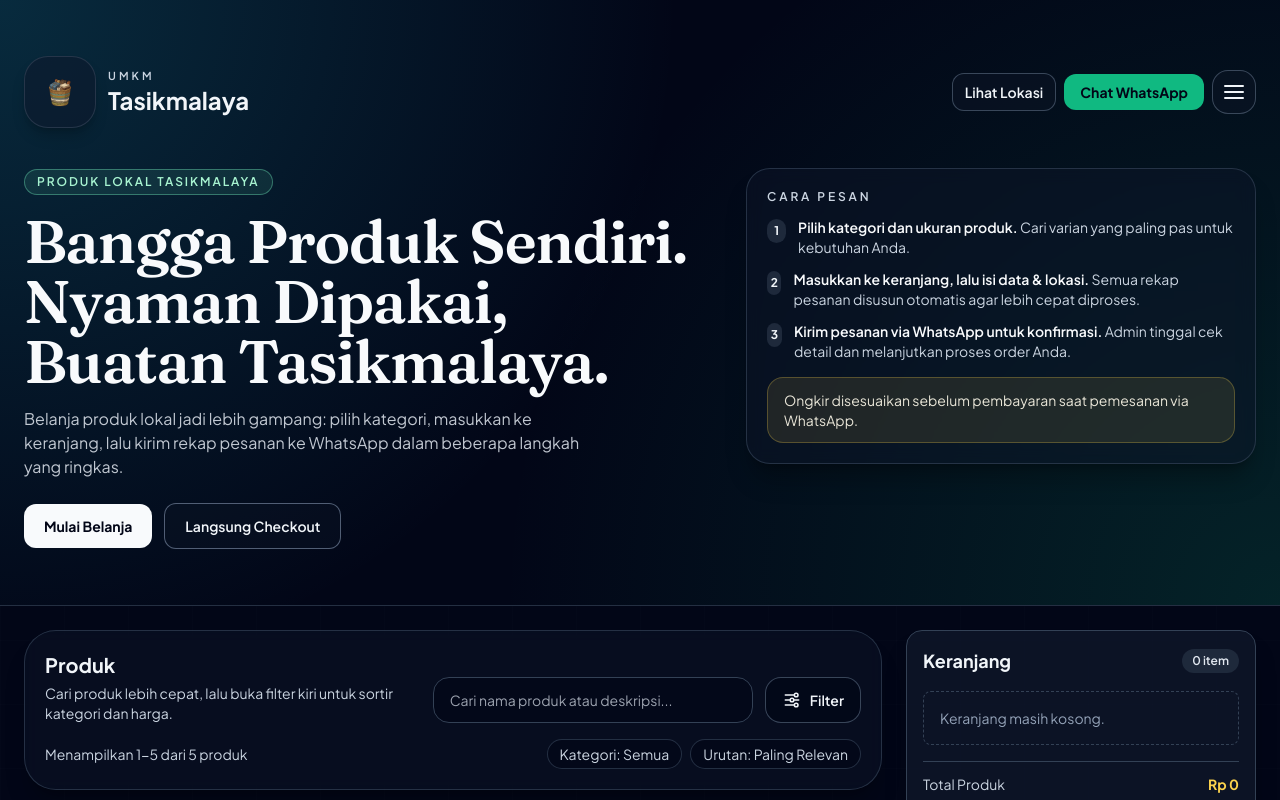
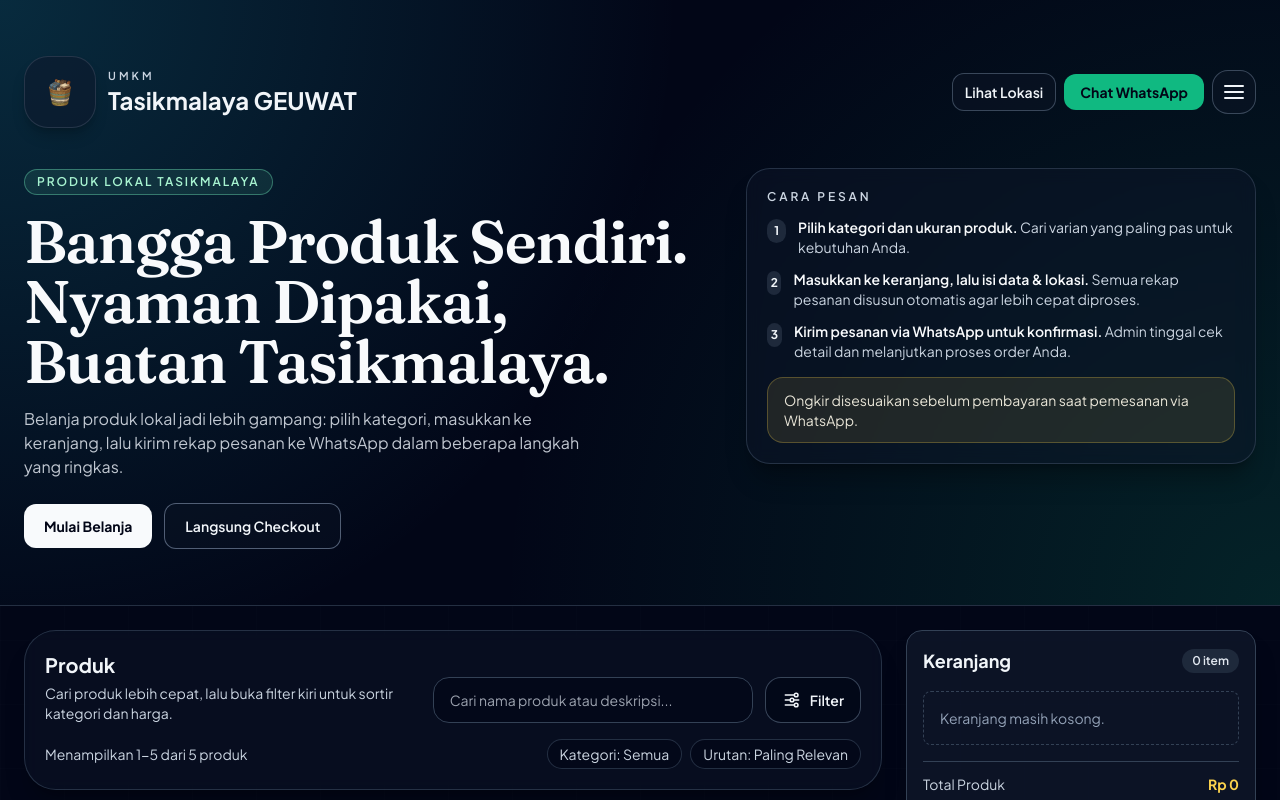
Before and after one commit to usaha-website/UMKM-TASIKMALAYA, a Next.js app: page / in a window 1280 px wide. Shown: the top 800 px of the page. Built offline with nearby package versions, Linux system fonts and the light colour scheme.

Commit message:
Update brand name and social links

```diff
--- a/app/layout.tsx
+++ b/app/layout.tsx
@@ -4,7 +4,7 @@
 
 import './globals.css';
 
-const siteUrl = new URL('https://umkmtasikmalaya.netlify.app/');
+const siteUrl = new URL('https://umkmtasikmalayageuwat.netlify.app/');
 
 const bodyFont = Plus_Jakarta_Sans({
   subsets: ['latin'],
@@ -21,16 +21,16 @@
 export const metadata: Metadata = {
   metadataBase: siteUrl,
   title: {
-    default: 'UMKM Tasikmalaya',
-    template: '%s | UMKM Tasikmalaya',
+    default: 'UMKM Tasikmalaya GEUWAT',
+    template: '%s | UMKM Tasikmalaya GEUWAT',
   },
   description:
-    'Belanja produk lokal UMKM Tasikmalaya dengan alur pemesanan cepat via WhatsApp. Produk harian berkualitas dari pelaku usaha lokal.',
+    'Belanja produk lokal UMKM Tasikmalaya GEUWAT dengan alur pemesanan cepat via WhatsApp. Produk harian berkualitas dari pelaku usaha lokal.',
   alternates: {
     canonical: '/',
   },
   keywords: [
-    'UMKM Tasikmalaya',
+    'UMKM Tasikmalaya GEUWAT',
     'produk lokal Tasikmalaya',
     'singlet',
     'celana dalam',
@@ -41,24 +41,24 @@
     type: 'website',
     locale: 'id_ID',
     url: '/',
-    siteName: 'UMKM Tasikmalaya',
-    title: 'UMKM Tasikmalaya',
+    siteName: 'UMKM Tasikmalaya GEUWAT',
+    title: 'UMKM Tasikmalaya GEUWAT',
     description:
-      'Belanja produk lokal UMKM Tasikmalaya dengan alur pemesanan cepat via WhatsApp. Produk harian berkualitas dari pelaku usaha lokal.',
+      'Belanja produk lokal UMKM Tasikmalaya GEUWAT dengan alur pemesanan cepat via WhatsApp. Produk harian berkualitas dari pelaku usaha lokal.',
     images: [
       {
         url: '/og-umkm-tasikmalaya.png',
         width: 1200,
         height: 630,
-        alt: 'UMKM Tasikmalaya',
+        alt: 'UMKM Tasikmalaya GEUWAT',
       },
     ],
   },
   twitter: {
     card: 'summary_large_image',
-    title: 'UMKM Tasikmalaya',
+    title: 'UMKM Tasikmalaya GEUWAT',
     description:
-      'Belanja produk lokal UMKM Tasikmalaya dengan alur pemesanan cepat via WhatsApp. Produk harian berkualitas dari pelaku usaha lokal.',
+      'Belanja produk lokal UMKM Tasikmalaya GEUWAT dengan alur pemesanan cepat via WhatsApp. Produk harian berkualitas dari pelaku usaha lokal.',
     images: ['/og-umkm-tasikmalaya.png'],
   },
   robots: {
@@ -77,7 +77,7 @@
       '@context': 'https://schema.org',
       '@type': 'LocalBusiness',
       '@id': `${siteUrl}#localbusiness`,
-      name: 'UMKM Tasikmalaya',
+      name: 'UMKM Tasikmalaya GEUWAT',
       url: siteUrl.toString(),
       image: `${siteUrl}LogoUMKM%20Tasikmalaya-Photoroom.png`,
       telephone: '+6282338792512',
@@ -99,7 +99,7 @@
       '@context': 'https://schema.org',
       '@type': 'WebSite',
       '@id': `${siteUrl}#website`,
-      name: 'UMKM Tasikmalaya',
+      name: 'UMKM Tasikmalaya GEUWAT',
       url: siteUrl.toString(),
     },
   ];
--- a/app/page.tsx
+++ b/app/page.tsx
@@ -5,7 +5,7 @@
 export const metadata: Metadata = {
   title: 'Produk Lokal Tasikmalaya',
   description:
-    'Belanja produk lokal UMKM Tasikmalaya dengan checkout via WhatsApp. Pilih singlet, celana, dan celana dalam berkualitas untuk kebutuhan harian.',
+    'Belanja produk lokal UMKM Tasikmalaya GEUWAT dengan checkout via WhatsApp. Pilih singlet, celana, dan celana dalam berkualitas untuk kebutuhan harian.',
   alternates: {
     canonical: '/',
   },
--- a/app/robots.ts
+++ b/app/robots.ts
@@ -8,6 +8,6 @@
         allow: '/',
       },
     ],
-    sitemap: 'https://umkmtasikmalaya.netlify.app/sitemap.xml',
+    sitemap: 'https://umkmtasikmalayageuwat.netlify.app/sitemap.xml',
   };
 }
--- a/app/sitemap.ts
+++ b/app/sitemap.ts
@@ -1,6 +1,6 @@
 import type { MetadataRoute } from 'next';
 
-const baseUrl = 'https://umkmtasikmalaya.netlify.app';
+const baseUrl = 'https://umkmtasikmalayageuwat.netlify.app';
 
 export default function sitemap(): MetadataRoute.Sitemap {
   const now = new Date();
--- a/components/StoreHeader.tsx
+++ b/components/StoreHeader.tsx
@@ -72,7 +72,7 @@
   mapUrl,
   eyebrow = 'Produk Lokal Tasikmalaya',
   title = 'Bangga Produk Sendiri. Nyaman Dipakai, Buatan Tasikmalaya.',
-  description = 'Setiap pembelian produk lokal berarti kamu ikut menghidupkan UMKM Tasikmalaya. Kualitas kami jaga, harga tetap masuk akal, dan uangnya berputar kembali untuk warga sendiri.',
+  description = 'Setiap pembelian produk lokal berarti kamu ikut menghidupkan UMKM Tasikmalaya GEUWAT. Kualitas kami jaga, harga tetap masuk akal, dan uangnya berputar kembali untuk warga sendiri.',
   primaryAction = {
     href: '#produk',
     label: 'Mulai Belanja',
@@ -188,7 +188,7 @@
             <div className="inline-flex h-16 w-16 shrink-0 items-center justify-center rounded-3xl border border-slate-700/70 bg-slate-900/50 p-2 shadow-lg shadow-black/20 md:h-[72px] md:w-[72px]">
               <Image
                 src="/LogoUMKM%20Tasikmalaya-Photoroom.png"
-                alt="Logo UMKM Tasikmalaya"
+                alt="Logo UMKM Tasikmalaya GEUWAT"
                 width={80}
                 height={80}
                 priority
--- a/components/StoreMapSection.tsx
+++ b/components/StoreMapSection.tsx
@@ -51,7 +51,7 @@
             target="_blank"
             rel="noreferrer"
             className="inline-flex h-11 w-11 items-center justify-center rounded-full border border-slate-700 bg-slate-900/60 text-slate-100 transition hover:border-emerald-300/50 hover:text-emerald-200"
-            aria-label="Instagram UMKM Tasikmalaya"
+            aria-label="Instagram UMKM Tasikmalaya GEUWAT"
           >
             <svg viewBox="0 0 24 24" className="h-5 w-5" fill="none" aria-hidden="true">
               <rect x="3" y="3" width="18" height="18" rx="5" stroke="currentColor" strokeWidth="1.6" />
@@ -64,7 +64,7 @@
             target="_blank"
             rel="noreferrer"
             className="inline-flex h-11 w-11 items-center justify-center rounded-full border border-slate-700 bg-slate-900/60 text-slate-100 transition hover:border-emerald-300/50 hover:text-emerald-200"
-            aria-label="Facebook UMKM Tasikmalaya"
+            aria-label="Facebook UMKM Tasikmalaya GEUWAT"
           >
             <svg viewBox="0 0 24 24" className="h-5 w-5" fill="currentColor" aria-hidden="true">
               <path d="M14 8h3V5h-3c-2.2 0-4 1.8-4 4v2H7v3h3v5h3v-5h3l1-3h-4V9c0-.6.4-1 1-1z" />
@@ -75,7 +75,7 @@
             target="_blank"
             rel="noreferrer"
             className="inline-flex h-11 w-11 items-center justify-center rounded-full border border-slate-700 bg-slate-900/60 text-slate-100 transition hover:border-emerald-300/50 hover:text-emerald-200"
-            aria-label="TikTok UMKM Tasikmalaya"
+            aria-label="TikTok UMKM Tasikmalaya GEUWAT"
           >
             <svg viewBox="0 0 24 24" className="h-5 w-5" fill="currentColor" aria-hidden="true">
               <path d="M15 3c.5 2.2 2.3 3.9 4.5 4.3V10c-1.7 0-3.3-.5-4.5-1.5V15a5 5 0 1 1-5-5c.3 0 .7 0 1 .1v2.7c-.3-.1-.7-.2-1-.2a2.2 2.2 0 1 0 2.2 2.2V3h2.8z" />
--- a/data/storeConfig.ts
+++ b/data/storeConfig.ts
@@ -3,14 +3,14 @@
 const STORE_ADDRESS = 'M64J+WP7, Setiaratu, Cibeureum, Tasikmalaya Regency, West Java 46196';
 
 export const storeConfig: StoreConfig = {
-  storeName: 'UMKM-Tasikmalaya',
+  storeName: 'UMKM Tasikmalaya GEUWAT',
   waNumber: '082338792512',
   storeMapUrl: `https://www.google.com/maps/search/?api=1&query=${encodeURIComponent(STORE_ADDRESS)}`,
   storeMapEmbedUrl: `https://www.google.com/maps?output=embed&q=${encodeURIComponent(STORE_ADDRESS)}`,
   shippingNote: 'Ongkir disesuaikan sebelum pembayaran saat pemesanan via WhatsApp.',
   socialLinks: {
-    instagram: 'https://www.instagram.com/umkm.tasikmalaya',
+    instagram: 'https://www.instagram.com/umkm.tasikmalaya.geuwat',
     facebook: 'https://www.facebook.com/profile.php?id=61571339783750',
-    tiktok: 'https://www.tiktok.com/@umkm.tasikmalaya',
+    tiktok: 'https://www.tiktok.com/@umkm.tasikmalaya.geuwat',
   },
 };
```
